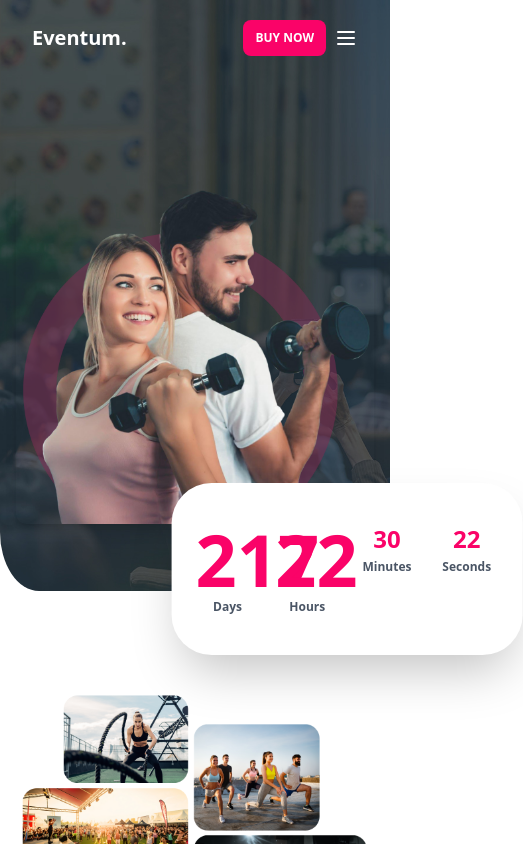
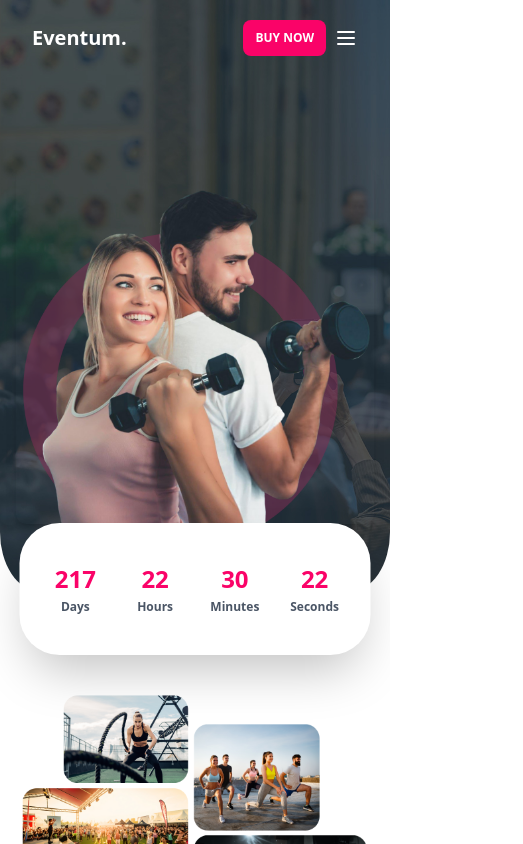
Before and after one commit to vamshichi/fitnessfest, a Next.js app: page / in a window 390 px wide. Shown: the top 844 px of the page, 523 px wide, since content can reach past the window. Built offline with nearby package versions, Linux system fonts and the light colour scheme; no server answers.

Commit message:
changed colour patt

```diff
--- a/components/timer.tsx
+++ b/components/timer.tsx
@@ -29,17 +29,29 @@ export default function Timer() {
   }, [])
 
   return (
-    <div className="absolute bottom-[-4rem] left-1/2 -translate-x-1/15 z-10 w-[90%] max-w-xl">
+    <div className="
+  absolute
+  bottom-[-4rem]
+  left-1/2
+  -translate-x-1/2
+  lg:left-auto
+  lg:right-45
+  lg:translate-x-0
+  z-10
+  w-[90%]
+  max-w-xl
+">
+
       <div className="bg-white rounded-[40px] shadow-2xl px-6 py-10">
         <div className="grid grid-cols-4 gap-4 sm:gap-6 text-center">
           <div>
-            <div className="text-7xl sm:text-5xl font-extrabold text-[#fa0368]">
+            <div className="text-2xl sm:text-5xl font-extrabold text-[#fa0368]">
               {String(timeLeft.days).padStart(2, "0")}
             </div>
             <div className="text-xs sm:text-sm text-gray-600 font-semibold mt-1">Days</div>
           </div>
           <div>
-            <div className="text-7xl sm:text-5xl font-extrabold text-[#fa0368]">
+            <div className="text-2xl sm:text-5xl font-extrabold text-[#fa0368]">
               {String(timeLeft.hours).padStart(2, "0")}
             </div>
             <div className="text-xs sm:text-sm text-gray-600 font-semibold mt-1">Hours</div>
```
